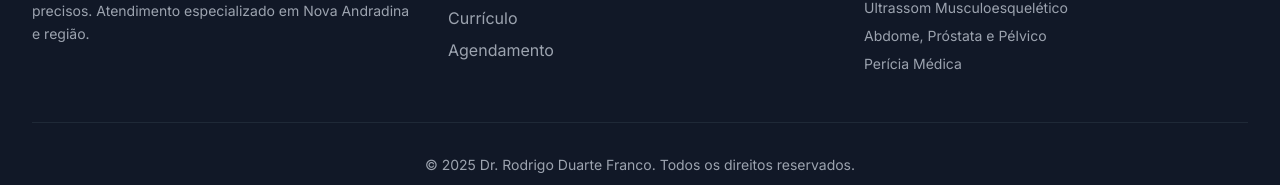
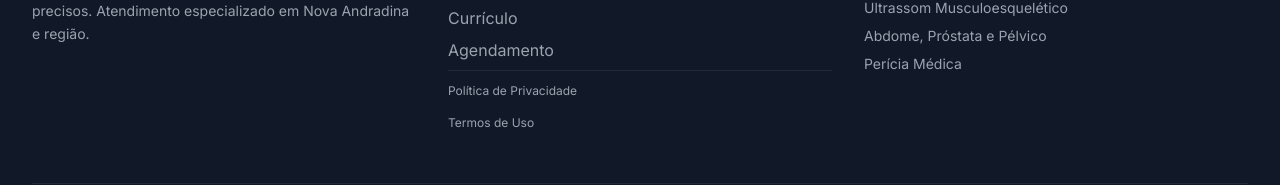
Before and after one commit to drrodrigofranco/ajudamediko, a React (Vite) app: page / in a window 1280 px wide. Shown: the part 4704-4889 px from the top of the page. Built offline with nearby package versions, Linux system fonts and the light colour scheme; no server answers.

Commit message:
feat: Add privacy policy and terms of use links
Adds links to the privacy policy and terms of use in the footer component.
Also adds the Google AdSense publisher ID to ads.txt.

```diff
--- a/components/Footer.tsx
+++ b/components/Footer.tsx
@@ -31,6 +31,12 @@ const Footer: React.FC = () => {
                     <li><a href="#serviços" className="hover:text-teal-400 transition-colors">Exames</a></li>
                     <li><a href="#currículo" className="hover:text-teal-400 transition-colors">Currículo</a></li>
                     <li><a href="#contato" className="hover:text-teal-400 transition-colors">Agendamento</a></li>
+                    <li className="pt-2 border-t border-gray-800 mt-2">
+                        <a href="/politica-de-privacidade.html" className="text-xs hover:text-teal-400 transition-colors block py-1">Política de Privacidade</a>
+                    </li>
+                    <li>
+                        <a href="/termos-de-uso.html" className="text-xs hover:text-teal-400 transition-colors block py-1">Termos de Uso</a>
+                    </li>
                 </ul>
             </div>
 
```
Also changed, not shown: ads.txt (added).
